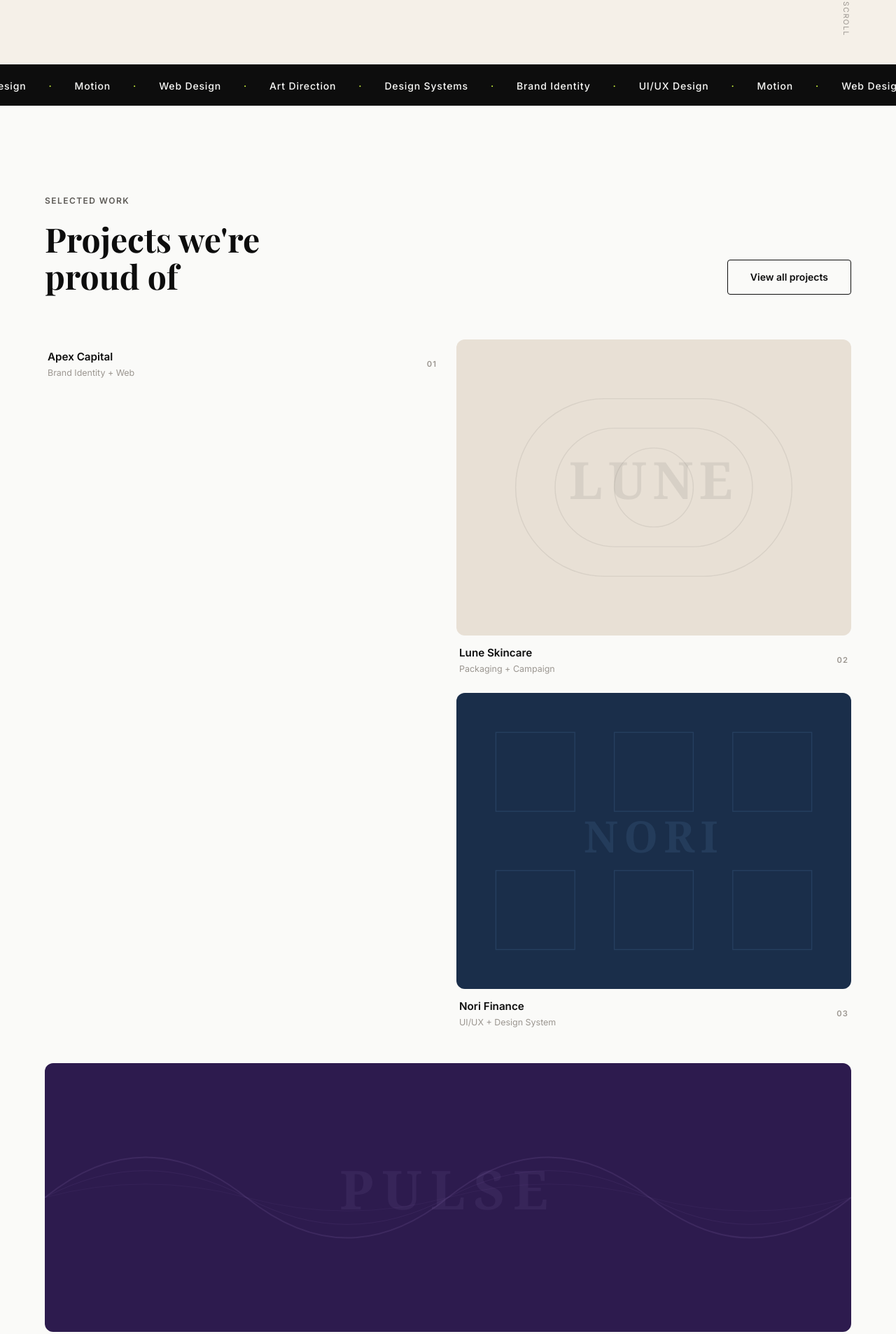
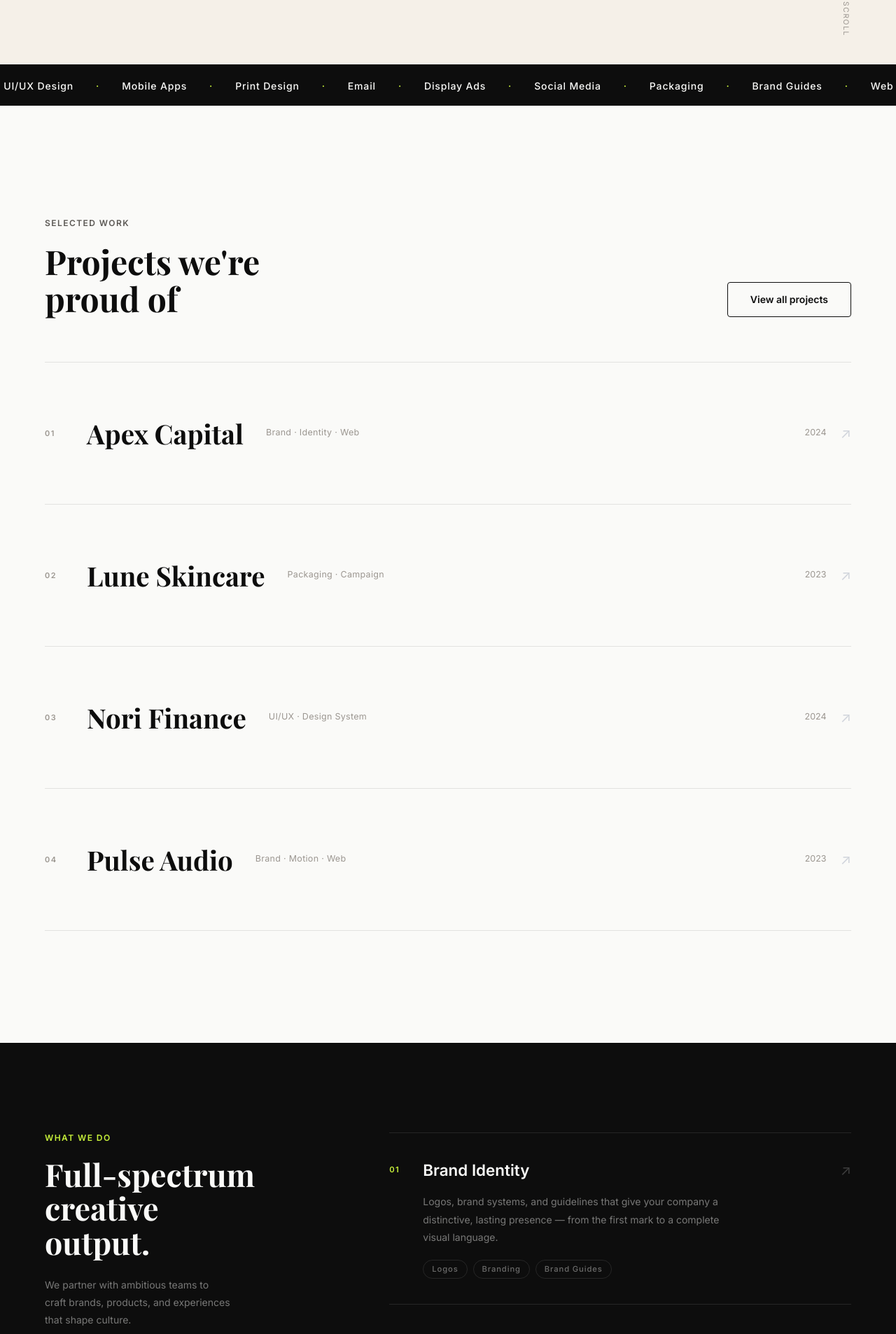
Before and after one commit to Frame993/design_agency_02, a React (Vite) app in the folder apps/web/: page / in a window 1280 px wide. Shown: the part 708-2614 px from the top of the page at 70% size. Built offline with nearby package versions, Linux system fonts and the light colour scheme; a web font is replaced by a local one.

Commit message:
fix services and details

```diff
--- a/apps/web/src/components/layout/Footer.tsx
+++ b/apps/web/src/components/layout/Footer.tsx
@@ -1,6 +1,7 @@
 export function Footer() {
   return (
     <footer className="bg-gray-900 text-white px-16 py-16">
+      <div className="max-w-[1400px] mx-auto">
       <div className="flex justify-between items-start gap-12 pb-12 border-b border-white/8 mb-8 flex-wrap">
         <div>
           <span className="block text-[1.1rem] font-bold tracking-[0.2em] mb-3">FORMA</span>
@@ -25,6 +26,7 @@
         <span>© 2025 Forma Studio. All rights reserved.</span>
         <span>Privacy Policy</span>
       </div>
+      </div>
     </footer>
   )
 }
--- a/apps/web/src/components/sections/Contact.tsx
+++ b/apps/web/src/components/sections/Contact.tsx
@@ -43,7 +43,7 @@
 
   return (
     <section className="bg-cream py-32 px-16" id="contact">
-      <div className="max-w-[1320px] mx-auto grid grid-cols-1 lg:grid-cols-[1fr_1.2fr] gap-24 items-start">
+      <div className="max-w-[1400px] mx-auto grid grid-cols-1 lg:grid-cols-[1fr_1.2fr] gap-24 items-start">
 
         {/* Left — info */}
         <div>
--- a/apps/web/src/components/sections/Marquee.tsx
+++ b/apps/web/src/components/sections/Marquee.tsx
@@ -1,9 +1,24 @@
-const items = ['Brand Identity', 'UI/UX Design', 'Motion', 'Web Design', 'Art Direction', 'Design Systems']
-const doubled = [...items, ...items]
+const items = [
+  "Web Design",
+  "Logos",
+  "Branding",
+  "UI/UX Design",
+  "Mobile Apps",
+  "Print Design",
+  "Email",
+  "Display Ads",
+  "Social Media",
+  "Packaging",
+  "Brand Guides",
+];
+const doubled = [...items, ...items];
 
 export function Marquee() {
   return (
-    <div className="bg-black text-white overflow-hidden py-[1.1rem] whitespace-nowrap" aria-hidden="true">
+    <div
+      className="bg-black text-white overflow-hidden py-[1.1rem] whitespace-nowrap"
+      aria-hidden="true"
+    >
       <div className="inline-flex gap-8 animate-marquee text-sm font-medium tracking-[0.06em]">
         {doubled.map((item, i) => (
           <span key={i} className="inline-flex items-center gap-8">
@@ -13,5 +28,5 @@
         ))}
       </div>
     </div>
-  )
+  );
 }
--- a/apps/web/src/components/sections/Services.tsx
+++ b/apps/web/src/components/sections/Services.tsx
@@ -4,26 +4,26 @@
   {
     num: '01',
     title: 'Brand Identity',
-    desc: 'Strategy, naming, visual identity, and brand guidelines that give your company a distinctive, lasting presence in a crowded world.',
-    tags: ['Naming', 'Visual Identity', 'Guidelines', 'Strategy'],
+    desc: 'Logos, brand systems, and guidelines that give your company a distinctive, lasting presence — from the first mark to a complete visual language.',
+    tags: ['Logos', 'Branding', 'Brand Guides'],
   },
   {
     num: '02',
     title: 'Digital Design',
-    desc: 'Websites, apps, and digital products designed with precision — from early wireframes to polished, responsive interfaces ready to ship.',
-    tags: ['Web Design', 'UI/UX', 'Prototyping', 'Responsive'],
+    desc: 'Websites, mobile apps, and digital products designed with precision — from early wireframes to polished, responsive interfaces ready to ship.',
+    tags: ['Web Design', 'UI/UX Design', 'Mobile Apps'],
   },
   {
     num: '03',
-    title: 'Motion & Film',
-    desc: 'Brand films, UI animations, and motion identities that bring your brand to life — from social content to broadcast-ready campaigns.',
-    tags: ['Brand Film', 'Animation', 'Motion ID', 'Social'],
+    title: 'Print & Packaging',
+    desc: 'Tactile design that makes an impression — packaging that sells on shelf, and print collateral that commands attention in the physical world.',
+    tags: ['Print Design', 'Packaging'],
   },
   {
     num: '04',
-    title: 'Design Systems',
-    desc: 'Scalable component libraries, tokens, and documentation that keep your product perfectly consistent as your team and product grow.',
-    tags: ['Components', 'Tokens', 'Docs', 'Figma'],
+    title: 'Marketing Design',
+    desc: 'Creative assets that perform — email campaigns, display ads, and social media content designed to convert and keep your brand consistent at every touchpoint.',
+    tags: ['Email', 'Display Ads', 'Social Media'],
   },
 ]
 
@@ -32,7 +32,7 @@
 
   return (
     <section className="bg-black text-white py-32 px-16" id="services" ref={ref}>
-      <div className="grid grid-cols-1 lg:grid-cols-[1fr_1.6fr] gap-20 items-start">
+      <div className="max-w-[1400px] mx-auto grid grid-cols-1 lg:grid-cols-[1fr_1.6fr] gap-20 items-start">
         {/* Left — sticky */}
         <div className="lg:sticky lg:top-[calc(72px+2rem)]">
           <span className="block text-xs font-semibold tracking-[0.12em] uppercase text-accent mb-5">What we do</span>
--- a/apps/web/src/components/sections/Testimonials.tsx
+++ b/apps/web/src/components/sections/Testimonials.tsx
@@ -5,7 +5,7 @@
 
   return (
     <section className="bg-black text-white py-32 px-16" ref={ref}>
-      <div className="max-w-[1320px] mx-auto">
+      <div className="max-w-[1400px] mx-auto">
         {/* Header */}
         <div className="flex flex-col md:flex-row justify-between items-start md:items-end mb-16 gap-4">
           <span className="text-xs font-semibold tracking-[0.12em] uppercase text-accent">Client love</span>
@@ -35,7 +35,7 @@
               <strong className="block text-[0.95rem] text-white font-semibold">Sarah Chen</strong>
               <span className="text-sm text-white/45">Co-founder, Apex Capital</span>
             </div>
-            <span className="ml-auto text-[0.7rem] font-semibold tracking-[0.1em] uppercase text-accent border border-accent/30 rounded-full px-3 py-1 hidden sm:block">
+            <span className="ml-auto text-[0.7rem] font-semibold tracking-widest uppercase text-accent border border-accent/30 rounded-full px-3 py-1 hidden sm:block">
               Brand Identity + Web
             </span>
           </footer>
--- a/apps/web/src/components/sections/Work.tsx
+++ b/apps/web/src/components/sections/Work.tsx
@@ -1,163 +1,277 @@
-import { useReveal } from '../../hooks/useReveal'
+import { useReveal } from "../../hooks/useReveal";
 
 const projects = [
   {
-    id: 'apex',
-    client: 'Apex Capital',
-    type: 'Brand Identity + Web',
-    bg: '#0d0d0d',
-    patternColor: 'rgba(245,240,232,0.06)',
-    textColor: 'rgba(245,240,232,0.09)',
-    variant: 'tall',
+    id: "apex",
+    client: "Apex Capital",
+    year: "2024",
+    tags: ["Brand", "Identity", "Web"],
+    bg: "#0d0d0d",
+    patternColor: "rgba(245,240,232,0.06)",
+    textColor: "rgba(245,240,232,0.09)",
     svgContent: (c: string, t: string) => (
       <>
         <circle cx="200" cy="200" r="180" stroke={c} strokeWidth="1" />
         <circle cx="200" cy="200" r="120" stroke={c} strokeWidth="1" />
         <circle cx="200" cy="200" r="60" stroke={c} strokeWidth="1" />
-        <line x1="0" y1="200" x2="400" y2="200" stroke="rgba(245,240,232,0.04)" strokeWidth="1" />
-        <line x1="200" y1="0" x2="200" y2="400" stroke="rgba(245,240,232,0.04)" strokeWidth="1" />
-        <text x="200" y="218" textAnchor="middle" fontFamily="Georgia,serif" fontSize="72" fontWeight="700" fill={t} letterSpacing="8">APEX</text>
+        <line
+          x1="0"
+          y1="200"
+          x2="400"
+          y2="200"
+          stroke="rgba(245,240,232,0.04)"
+          strokeWidth="1"
+        />
+        <line
+          x1="200"
+          y1="0"
+          x2="200"
+          y2="400"
+          stroke="rgba(245,240,232,0.04)"
+          strokeWidth="1"
+        />
+        <text
+          x="200"
+          y="218"
+          textAnchor="middle"
+          fontFamily="Georgia,serif"
+          fontSize="72"
+          fontWeight="700"
+          fill={t}
+          letterSpacing="8"
+        >
+          APEX
+        </text>
       </>
     ),
-    viewBox: '0 0 400 500',
+    viewBox: "0 0 400 500",
   },
   {
-    id: 'lune',
-    client: 'Lune Skincare',
-    type: 'Packaging + Campaign',
-    bg: '#e8e0d5',
-    patternColor: 'rgba(26,26,26,0.08)',
-    textColor: 'rgba(26,26,26,0.08)',
-    variant: 'normal',
+    id: "lune",
+    client: "Lune Skincare",
+    year: "2023",
+    tags: ["Packaging", "Campaign"],
+    bg: "#e8e0d5",
+    patternColor: "rgba(26,26,26,0.08)",
+    textColor: "rgba(26,26,26,0.08)",
     svgContent: (c: string, t: string) => (
       <>
-        <rect x="60" y="60" width="280" height="180" rx="90" stroke={c} strokeWidth="1" />
-        <rect x="100" y="90" width="200" height="120" rx="60" stroke={c} strokeWidth="1" />
+        <rect
+          x="60"
+          y="60"
+          width="280"
+          height="180"
+          rx="90"
+          stroke={c}
+          strokeWidth="1"
+        />
+        <rect
+          x="100"
+          y="90"
+          width="200"
+          height="120"
+          rx="60"
+          stroke={c}
+          strokeWidth="1"
+        />
         <circle cx="200" cy="150" r="40" stroke={c} strokeWidth="1" />
-        <text x="200" y="162" textAnchor="middle" fontFamily="Georgia,serif" fontSize="52" fontWeight="700" fill={t} letterSpacing="6">LUNE</text>
+        <text
+          x="200"
+          y="162"
+          textAnchor="middle"
+          fontFamily="Georgia,serif"
+          fontSize="52"
+          fontWeight="700"
+          fill={t}
+          letterSpacing="6"
+        >
+          LUNE
+        </text>
       </>
     ),
-    viewBox: '0 0 400 300',
+    viewBox: "0 0 400 300",
   },
   {
-    id: 'nori',
-    client: 'Nori Finance',
-    type: 'UI/UX + Design System',
-    bg: '#1a2e4a',
-    patternColor: 'rgba(126,184,247,0.12)',
-    textColor: 'rgba(126,184,247,0.1)',
-    variant: 'normal',
+    id: "nori",
+    client: "Nori Finance",
+    year: "2024",
+    tags: ["UI/UX", "Design System"],
+    bg: "#1a2e4a",
+    patternColor: "rgba(126,184,247,0.12)",
+    textColor: "rgba(126,184,247,0.1)",
     svgContent: (c: string, t: string) => (
       <>
-        {[40, 160, 280].flatMap((x) => [40, 180].map((y) => (
-          <rect key={`${x}-${y}`} x={x} y={y} width="80" height="80" stroke={c} strokeWidth="1" />
-        )))}
-        <text x="200" y="162" textAnchor="middle" fontFamily="Georgia,serif" fontSize="44" fontWeight="700" fill={t} letterSpacing="6">NORI</text>
+        {[40, 160, 280].flatMap((x) =>
+          [40, 180].map((y) => (
+            <rect
+              key={`${x}-${y}`}
+              x={x}
+              y={y}
+              width="80"
+              height="80"
+              stroke={c}
+              strokeWidth="1"
+            />
+          )),
+        )}
+        <text
+          x="200"
+          y="162"
+          textAnchor="middle"
+          fontFamily="Georgia,serif"
+          fontSize="44"
+          fontWeight="700"
+          fill={t}
+          letterSpacing="6"
+        >
+          NORI
+        </text>
       </>
     ),
-    viewBox: '0 0 400 300',
+    viewBox: "0 0 400 300",
   },
   {
-    id: 'pulse',
-    client: 'Pulse Audio',
-    type: 'Brand + Motion + Web',
-    bg: '#2d1b4e',
-    patternColor: 'rgba(201,168,245,0.1)',
-    textColor: 'rgba(201,168,245,0.07)',
-    variant: 'wide',
+    id: "pulse",
+    client: "Pulse Audio",
+    year: "2023",
+    tags: ["Brand", "Motion", "Web"],
+    bg: "#2d1b4e",
+    patternColor: "rgba(201,168,245,0.1)",
+    textColor: "rgba(201,168,245,0.07)",
     svgContent: (_c: string, t: string) => (
       <>
-        <path d="M0 200 Q150 80 300 200 Q450 320 600 200 Q750 80 900 200 Q1050 320 1200 200" stroke="rgba(201,168,245,0.1)" strokeWidth="2" fill="none" />
-        <path d="M0 200 Q150 120 300 200 Q450 280 600 200 Q750 120 900 200 Q1050 280 1200 200" stroke="rgba(201,168,245,0.07)" strokeWidth="1" fill="none" />
-        <path d="M0 200 Q150 160 300 200 Q450 240 600 200 Q750 160 900 200 Q1050 240 1200 200" stroke="rgba(201,168,245,0.05)" strokeWidth="1" fill="none" />
-        <text x="600" y="218" textAnchor="middle" fontFamily="Georgia,serif" fontSize="80" fontWeight="700" fill={t} letterSpacing="12">PULSE</text>
+        <path
+          d="M0 200 Q150 80 300 200 Q450 320 600 200 Q750 80 900 200 Q1050 320 1200 200"
+          stroke="rgba(201,168,245,0.1)"
+          strokeWidth="2"
+          fill="none"
+        />
+        <path
+          d="M0 200 Q150 120 300 200 Q450 280 600 200 Q750 120 900 200 Q1050 280 1200 200"
+          stroke="rgba(201,168,245,0.07)"
+          strokeWidth="1"
+          fill="none"
+        />
+        <path
+          d="M0 200 Q150 160 300 200 Q450 240 600 200 Q750 160 900 200 Q1050 240 1200 200"
+          stroke="rgba(201,168,245,0.05)"
+          strokeWidth="1"
+          fill="none"
+        />
+        <text
+          x="600"
+          y="218"
+          textAnchor="middle"
+          fontFamily="Georgia,serif"
+          fontSize="80"
+          fontWeight="700"
+          fill={t}
+          letterSpacing="12"
+        >
+          PULSE
+        </text>
       </>
     ),
-    viewBox: '0 0 1200 400',
+    viewBox: "0 0 1200 400",
   },
-]
+];
 
 export function Work() {
-  const ref = useReveal()
+  const ref = useReveal();
 
   return (
-    <section className="py-32 px-16 max-w-[1320px] mx-auto" id="work" ref={ref}>
+    <section className="py-40 px-16 max-w-[1400px] mx-auto" id="work" ref={ref}>
       {/* Header */}
       <div className="flex justify-between items-end mb-16">
         <div>
-          <span className="block text-xs font-semibold tracking-[0.12em] uppercase text-gray-600 mb-5">Selected work</span>
-          <h2 className="font-display font-bold" style={{ fontSize: 'clamp(2rem,4vw,3rem)', lineHeight: 1.1 }}>
-            Projects we're<br />proud of
+          <span className="block text-xs font-semibold tracking-[0.12em] uppercase text-gray-600 mb-5">
+            Selected work
+          </span>
+          <h2
+            className="font-display font-bold"
+            style={{ fontSize: "clamp(2rem,4vw,3rem)", lineHeight: 1.1 }}
+          >
+            Projects we're
+            <br />
+            proud of
           </h2>
         </div>
-        <a href="#" className="hidden md:inline-flex items-center px-8 py-3.5 text-sm font-semibold border-[1.5px] border-black rounded hover:bg-black hover:text-white transition-all">
+        <div className="hidden md:flex flex-col items-end gap-3">
+          <a
+            href="#"
+            className="inline-flex items-center px-8 py-3.5 text-sm font-semibold border-[1.5px] border-black rounded hover:bg-black hover:text-white transition-all"
+          >
             View all projects
           </a>
         </div>
-
-      {/* Grid */}
-      <div className="grid grid-cols-1 md:grid-cols-2 gap-6">
-        {/* Tall card */}
-        <article className="reveal flex flex-col gap-3.5 md:row-span-2">
-          <ProjectCard project={projects[0]} aspectClass="aspect-[3/4] md:h-full md:aspect-auto" />
-        </article>
-
-        {/* Right column */}
-        <div className="flex flex-col gap-6">
-          <article className="reveal flex flex-col gap-3.5">
-            <ProjectCard project={projects[1]} aspectClass="aspect-[4/3]" />
-          </article>
-          <article className="reveal flex flex-col gap-3.5">
-            <ProjectCard project={projects[2]} aspectClass="aspect-[4/3]" />
-          </article>
       </div>
 
-        {/* Wide card */}
-        <article className="reveal flex flex-col gap-3.5 md:col-span-2">
-          <ProjectCard project={projects[3]} aspectClass="aspect-[21/7]" />
-        </article>
-      </div>
-    </section>
-  )
-}
-
-function ProjectCard({ project: p, aspectClass }: { project: typeof projects[0]; aspectClass: string }) {
-  return (
-    <>
+      {/* Project list */}
+      <div className="border-t border-black/10">
+        {projects.map((p, i) => (
           <a
+            key={p.id}
             href="#"
-        className="relative block rounded-xl overflow-hidden group"
+            className="reveal group relative flex items-center gap-8 py-8 border-b border-black/10 transition-colors duration-300 overflow-hidden"
             aria-label={`View ${p.client} project`}
           >
-        <div className={`w-full ${aspectClass} flex items-center justify-center relative transition-transform duration-500 group-hover:scale-[1.04]`} style={{ background: p.bg }}>
-          <svg className="absolute inset-0 w-full h-full" viewBox={p.viewBox} fill="none" aria-hidden="true">
+            {/* Subtle background tint on hover */}
+            <div
+              className="absolute inset-0 opacity-0 group-hover:opacity-[0.05] transition-opacity duration-500 rounded-lg"
+              style={{ background: p.bg }}
+            />
+
+            {/* Number */}
+            <span className="relative text-[0.68rem] font-bold tracking-[0.14em] uppercase text-gray-400 min-w-[28px] group-hover:text-accent transition-colors duration-300">
+              {String(i + 1).padStart(2, "0")}
+            </span>
+
+            {/* Client name */}
+            <h3
+              className="relative font-display font-bold transition-transform duration-300 ease-out group-hover:translate-x-1.5"
+              style={{
+                fontSize: "clamp(1.6rem, 3vw, 2.5rem)",
+                lineHeight: 1.1,
+              }}
+            >
+              {p.client}
+            </h3>
+
+            {/* Tags */}
+            <span className="relative hidden lg:block text-[0.78rem] text-gray-400 tracking-wide">
+              {p.tags.join(" · ")}
+            </span>
+
+            {/* Spacer */}
+            <div className="relative flex-1" />
+
+            {/* Thumbnail — slides in on hover (desktop only) */}
+            <div className="relative hidden md:block w-0 overflow-hidden group-hover:w-[220px] transition-[width] duration-500 ease-out shrink-0 rounded-lg">
+              <div
+                className="w-[220px] h-[138px] relative rounded-lg overflow-hidden"
+                style={{ background: p.bg }}
+              >
+                <svg
+                  className="absolute inset-0 w-full h-full"
+                  viewBox={p.viewBox}
+                  fill="none"
+                  aria-hidden="true"
+                >
                   {p.svgContent(p.patternColor, p.textColor)}
                 </svg>
               </div>
-        {/* Hover overlay */}
-        <div className="absolute inset-0 flex items-end p-6 opacity-0 group-hover:opacity-100 transition-opacity duration-300"
-          style={{ background: 'linear-gradient(to top, rgba(0,0,0,0.82) 0%, rgba(0,0,0,0.3) 55%, transparent 100%)' }}>
-          <div className="w-full flex items-end justify-between translate-y-2.5 group-hover:translate-y-0 transition-transform duration-300">
-            <div>
-              <p className="text-[0.7rem] font-semibold tracking-[0.12em] text-accent mb-1">
-                {String(projects.findIndex(x => x.id === p.id) + 1).padStart(2, '0')}
-              </p>
-              <h3 className="text-white text-lg font-semibold">{p.client}</h3>
-              <p className="text-white/60 text-sm">{p.type}</p>
             </div>
-            <span className="text-accent text-2xl leading-none">↗</span>
-          </div>
+
+            {/* Year + arrow */}
+            <div className="relative flex items-center gap-5 shrink-0">
+              <span className="text-[0.78rem] text-gray-400">{p.year}</span>
+              <span className="text-xl text-gray-300 group-hover:text-accent group-hover:translate-x-0.5 group-hover:-translate-y-0.5 transition-all duration-300">
+                ↗
+              </span>
             </div>
           </a>
-      <div className="flex justify-between items-center px-1">
-        <div className="flex flex-col gap-[0.15rem]">
-          <span className="font-semibold text-[0.95rem]">{p.client}</span>
-          <span className="text-[0.78rem] text-gray-400">{p.type}</span>
+        ))}
       </div>
-        <span className="text-[0.7rem] font-semibold tracking-[0.1em] text-gray-400">
-          {String(projects.findIndex(x => x.id === p.id) + 1).padStart(2, '0')}
-        </span>
-      </div>
-    </>
-  )
+    </section>
+  );
 }
```
Also changed, not shown: apps/web/src/components/sections/About.tsx (+4 -4 lines). Lines whose indentation alone changed are shown as unchanged.
